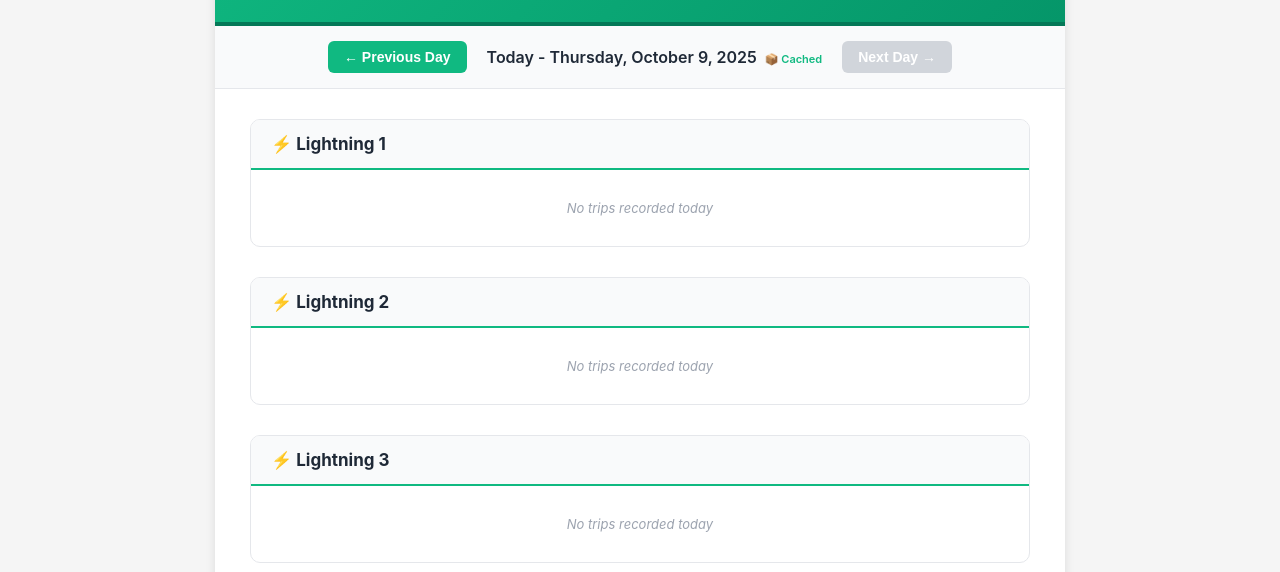
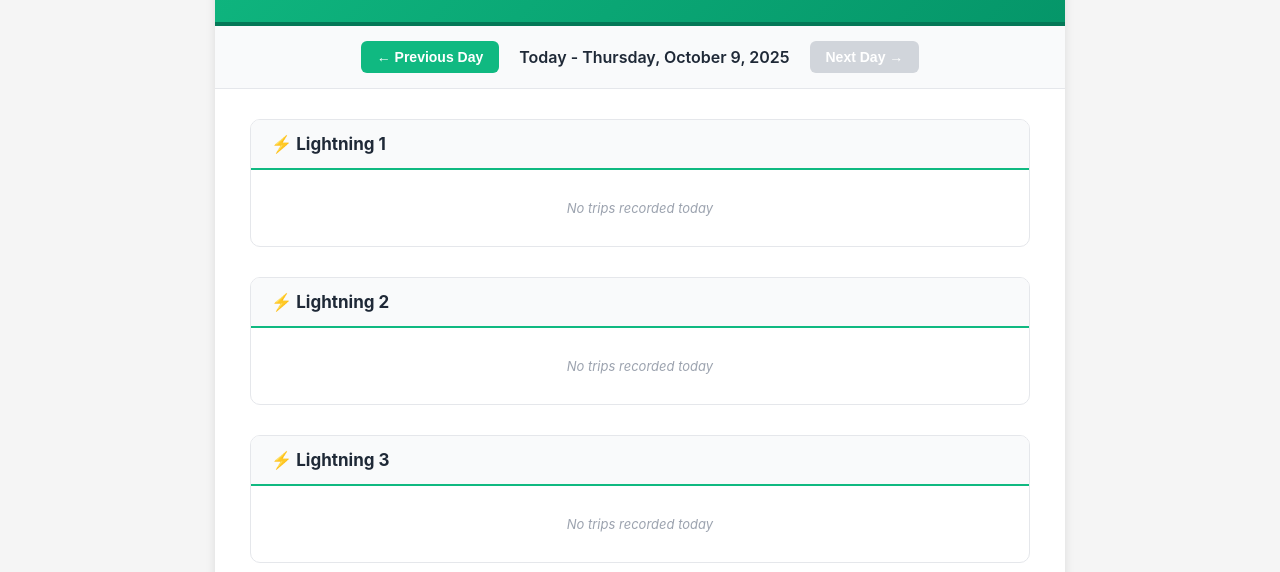
Before and after one commit to bcnottingham/sparklawn-vehicle-dashboard, a website: page src/views/daily-report-preview.html in a window 1280 px wide. Shown: the part 228-800 px from the top of the page. Drawn offline with Linux system fonts and the light colour scheme; no server answers.

Commit message:
Fix Daily Report caching: Disable cache for today's live data
- Modified getCachedReport() to skip cache when viewing today's date
- Modified cacheReport() to not cache today's data
- Historical dates (yesterday and older) still use cache for fast loading
- Today's data now always fetches fresh from API to show real-time trips

This fixes the issue where Daily Report was frozen showing only morning
data because it was serving stale cached data from localStorage.

```diff
--- a/src/views/daily-report-preview.html
+++ b/src/views/daily-report-preview.html
@@ -1005,6 +1005,17 @@
 
         function getCachedReport() {
             try {
+                // Never use cache for today's date (data is live and changing)
+                const today = new Date();
+                today.setHours(0, 0, 0, 0);
+                const checkDate = new Date(currentDate);
+                checkDate.setHours(0, 0, 0, 0);
+
+                if (checkDate.getTime() === today.getTime()) {
+                    console.log('⏭️ Skipping cache for today - fetching live data');
+                    return null;
+                }
+
                 const cached = localStorage.getItem(getCacheKey(currentDate));
                 if (cached) {
                     const data = JSON.parse(cached);
@@ -1028,6 +1039,17 @@
 
         function cacheReport(reportHTML) {
             try {
+                // Don't cache today's data (it's constantly changing)
+                const today = new Date();
+                today.setHours(0, 0, 0, 0);
+                const checkDate = new Date(currentDate);
+                checkDate.setHours(0, 0, 0, 0);
+
+                if (checkDate.getTime() === today.getTime()) {
+                    console.log('⏭️ Not caching today\'s report (live data)');
+                    return;
+                }
+
                 const cacheData = {
                     timestamp: new Date().toISOString(),
                     report: reportHTML
```
